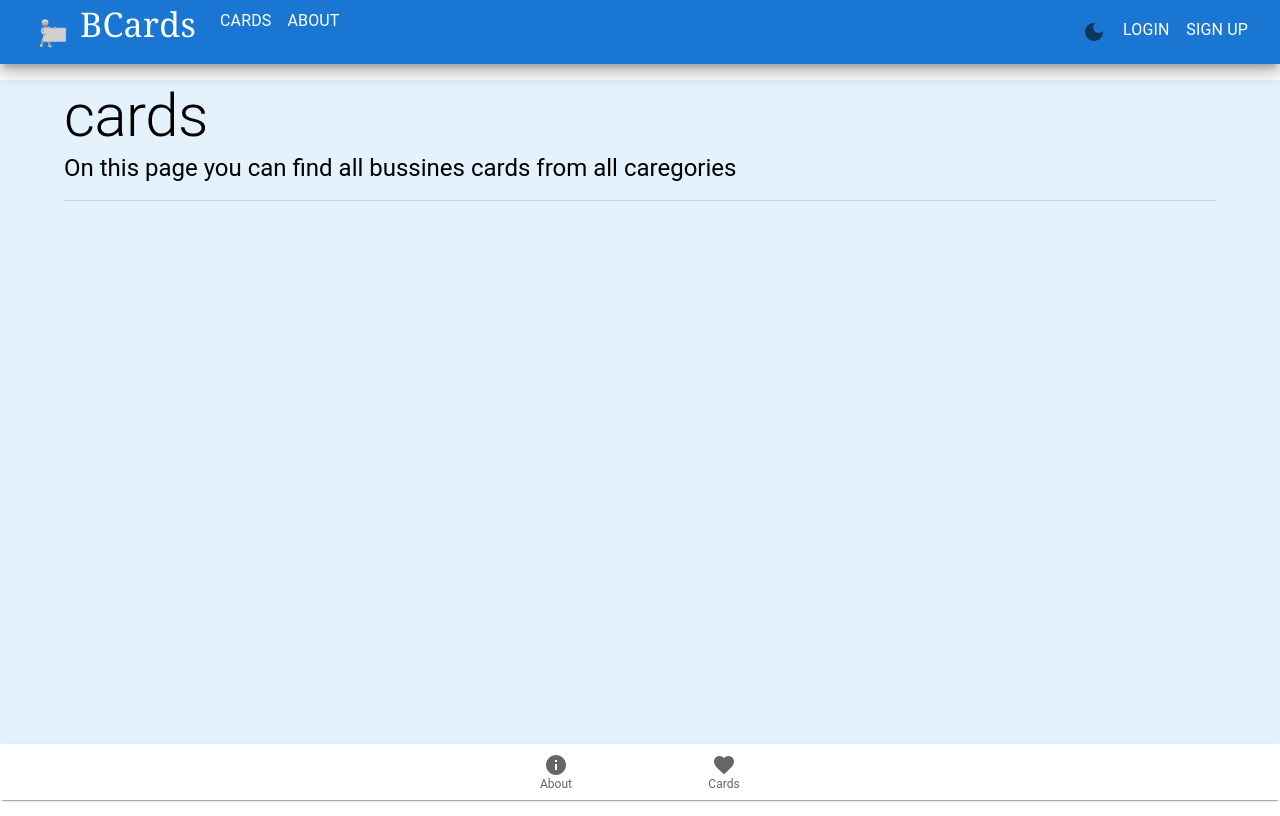
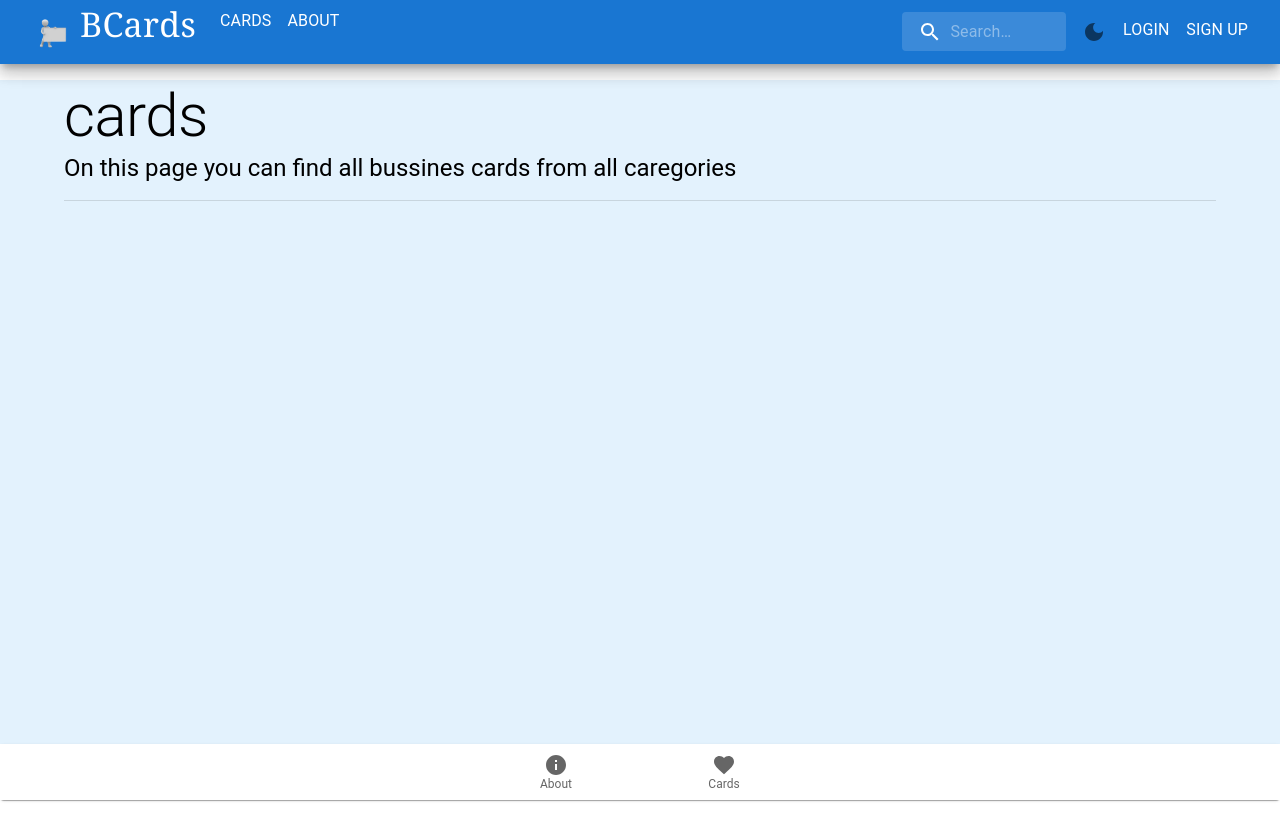
Before and after one commit to Yarden98/HackerU-Project, a React (Create React App) app: page / in a window 1280 px wide. Built offline with nearby package versions, Linux system fonts and the light colour scheme; no server answers.

Commit message:
update search bar in the app

```diff
--- a/src/layOut/header/topNavBar/leftNavBar/LeftNavigation.jsx
+++ b/src/layOut/header/topNavBar/leftNavBar/LeftNavigation.jsx
@@ -17,11 +17,27 @@
           <TextLogo />
           <NavItem to={ROUTES.CARDS} label="Cards" sx={{ color: "white" }} />
           <NavItem to={ROUTES.ABOUT} label="About" sx={{ color: "white" }} />
-          {user && <NavItem to={ROUTES.FAV_CARDS} label="Favorite cards" />}
+          {user && (
+            <NavItem
+              to={ROUTES.FAV_CARDS}
+              label="Favorite cards"
+              sx={{ color: "white" }}
+            />
+          )}
           {user?.isBusiness && (
-            <NavItem to={ROUTES.MY_CARDS} label="My cards" />
+            <NavItem
+              to={ROUTES.MY_CARDS}
+              label="My cards"
+              sx={{ color: "white" }}
+            />
           )}
-          {user?.isAdmin && <NavItem to={ROUTES.SANDBOX} label="Sandbox" />}
+          {user?.isAdmin && (
+            <NavItem
+              to={ROUTES.SANDBOX}
+              label="Sandbox"
+              sx={{ color: "white" }}
+            />
+          )}
         </Box>
       </Box>
     </>
--- a/src/layOut/header/topNavBar/rightNavBar/RightNavigation.jsx
+++ b/src/layOut/header/topNavBar/rightNavBar/RightNavigation.jsx
@@ -7,18 +7,21 @@
 import { useUser } from "../../../../users/providers/UserProvider";
 import Notlogged from "./Notlogged";
 import MoreButton from "./MoreButton";
+import Search from "./search/Search";
 export default function RightNavigation() {
   const { isDark, toggleDark } = useTheme();
   const { user } = useUser();
   return (
     <>
       <Box sx={{ display: { xs: "none", md: "inline-flex" } }}>
+        <Search />
         <IconButton sx={{ marginLeft: 1 }} onClick={toggleDark}>
           {isDark ? <LightModeIcon /> : <DarkModeIcon />}
         </IconButton>
 
         {user ? <Logged /> : <Notlogged />}
       </Box>
+
       <MoreButton />
     </>
   );
--- /dev/null
+++ b/src/layOut/header/topNavBar/rightNavBar/search/Search.jsx
@@ -0,0 +1,59 @@
+import React from "react";
+import { Box, IconButton, InputBase } from "@mui/material";
+import SearchIcon from "@mui/icons-material/Search";
+import { shape } from "prop-types";
+import { styled, alpha } from "@mui/material/styles";
+
+export default function Search() {
+  const Search = styled("div")(({ theme }) => ({
+    position: "relative",
+    borderRadius: theme.shape.borderRadius,
+    backgroundColor: alpha(theme.palette.common.white, 0.15),
+    "&:hover": {
+      backgroundColor: alpha(theme.palette.common.white, 0.25),
+    },
+    marginLeft: 0,
+    width: "100%",
+    marginLeft: theme.spacing(1),
+    width: "auto",
+  }));
+
+  const SearchIconWrapper = styled("div")(({ theme }) => ({
+    padding: theme.spacing(0, 2),
+    height: "100%",
+    position: "absolute",
+    pointerEvents: "none",
+    display: "flex",
+    alignItems: "center",
+    justifyContent: "center",
+  }));
+
+  const StyledInputBase = styled(InputBase)(({ theme }) => ({
+    color: "inherit",
+    "& .MuiInputBase-input": {
+      padding: theme.spacing(1, 1, 1, 0),
+      paddingLeft: `calc(1em + ${theme.spacing(4)})`,
+      transition: theme.transitions.create("width"),
+      width: "100%",
+      [theme.breakpoints.up("sm")]: {
+        width: "12ch",
+        "&:focus": {
+          width: "20ch",
+        },
+      },
+    },
+  }));
+  return (
+    <Box>
+      <Search>
+        <SearchIconWrapper>
+          <SearchIcon />
+        </SearchIconWrapper>
+        <StyledInputBase
+          placeholder="Search…"
+          inputProps={{ "aria-label": "search" }}
+        />
+      </Search>
+    </Box>
+  );
+}
```
